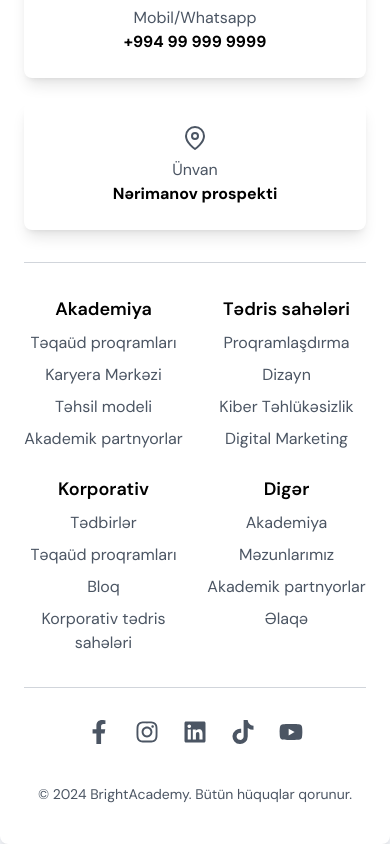
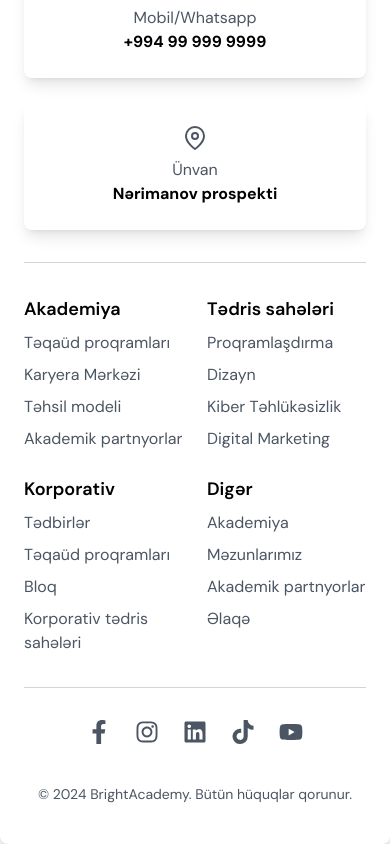
Before and after one commit to muradbalayev/BrightAcademy, a React (Vite) app: page / in a window 390 px wide. Shown: the part 8619-9463 px from the top of the page. Built offline with nearby package versions, Linux system fonts and the light colour scheme.

Commit message:
homePage

```diff
--- a/src/components/user/Home/Instructors.jsx
+++ b/src/components/user/Home/Instructors.jsx
@@ -56,6 +56,7 @@ export default function Instructors() {
         damping: 15,
       },
     },
+    viewport: { once: true },
   };
 
   return (
@@ -76,7 +77,7 @@ export default function Instructors() {
         variants={containerVariants}
         initial="hidden"
         whileInView="visible"
-        viewport={{ once: false, amount: 0.3 }} // Trigger animation when scrolled into view
+        viewport={{ once: true, amount: 0.3 }} // Trigger animation when scrolled into view
       >
         {instructors.map((instructor, index) => (
           <motion.div
--- a/src/layouts/Footer/Footer.jsx
+++ b/src/layouts/Footer/Footer.jsx
@@ -66,7 +66,7 @@ const Footer = () => {
           variants={containerVariants}
         >
           {/* Akademiya Links */}
-          <motion.div className="text-center md:text-left" variants={itemVariants}>
+          <motion.div className="text-left" variants={itemVariants}>
             <h3 className="text-lg font-semibold text-black dark:text-white mb-2">Akademiya</h3>
             <ul className="space-y-2">
               <li><a href="#" className="text-gray-600 dark:text-gray-400 hover:text-black dark:hover:text-white">Təqaüd proqramları</a></li>
@@ -77,7 +77,7 @@ const Footer = () => {
           </motion.div>
 
           {/* Tədris Sahələri Links */}
-          <motion.div className="text-center md:text-left" variants={itemVariants}>
+          <motion.div className="text-left" variants={itemVariants}>
             <h3 className="text-lg font-semibold text-black dark:text-white mb-2">Tədris sahələri</h3>
             <ul className="space-y-2">
               <li><a href="#" className="text-gray-600 dark:text-gray-400 hover:text-black dark:hover:text-white">Proqramlaşdırma</a></li>
@@ -88,7 +88,7 @@ const Footer = () => {
           </motion.div>
 
           {/* Korporativ Links */}
-          <motion.div className="text-center md:text-left" variants={itemVariants}>
+          <motion.div className="text-left" variants={itemVariants}>
             <h3 className="text-lg font-semibold text-black dark:text-white mb-2">Korporativ</h3>
             <ul className="space-y-2">
               <li><a href="#" className="text-gray-600 dark:text-gray-400 hover:text-black dark:hover:text-white">Tədbirlər</a></li>
@@ -99,7 +99,7 @@ const Footer = () => {
           </motion.div>
 
           {/* Digər Links */}
-          <motion.div className="text-center md:text-left" variants={itemVariants}>
+          <motion.div className="text-left" variants={itemVariants}>
             <h3 className="text-lg font-semibold text-black dark:text-white mb-2">Digər</h3>
             <ul className="space-y-2">
               <li><a href="#" className="text-gray-600 dark:text-gray-400 hover:text-black dark:hover:text-white">Akademiya</a></li>
```
